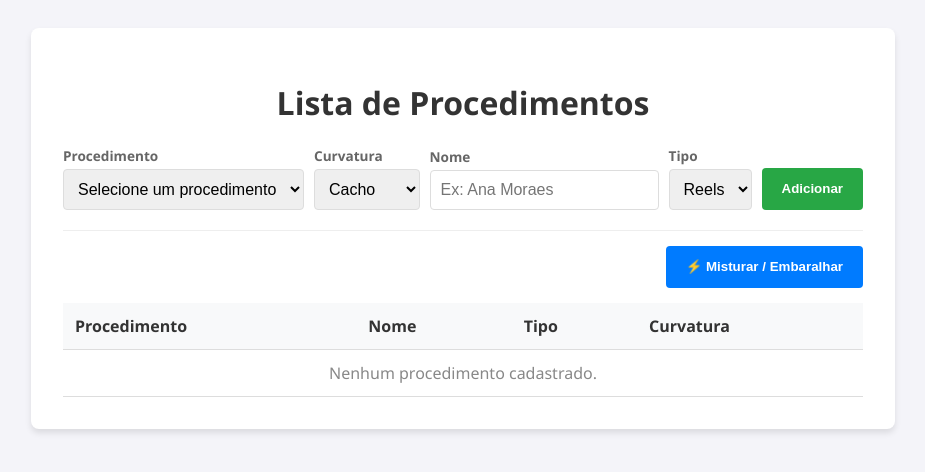
After one commit to dorneleslet/SublimeCaixa-teste, a Django app: page /configuracoes/embaralhar/ in a window 1280 px wide. The commit adds this page. Shown: the top 472 px of the page, without its empty margins (177-1102 px from the left). Run offline with Django 4.2, Linux system fonts and the light colour scheme.

Commit message:
Adicionando funcionalidade para criação de conteúdos para redes sociais

```diff
--- a/configuracoes/templates/configuracoes.html
+++ b/configuracoes/templates/configuracoes.html
@@ -46,6 +46,12 @@
                     <a href="{% url 'usuarios' %}"> Configurar acessos</a><hr>
                     <a href="{% url 'adicionar_usuario' %}"> Adicionar acessos</a>
                 </div>
+                <button class="collapse-btn" style="color: #fff;">Ferramentas</button>
+                <div class="collapse-content">
+                    <a href="{% url 'embaralhar' %}"> Marketing - Criação de conteúdos para redes sociais</a><hr>
+                    <a href="{% url 'message' %}"> Envio de mensagens</a><hr>
+                    <a href="{% url 'landing_page' %}"> Landing Page Cursos Sublime</a>
+                </div>
 
                 <script>
                     const buttons = document.querySelectorAll('.collapse-btn');
--- a/configuracoes/urls.py
+++ b/configuracoes/urls.py
@@ -10,6 +10,8 @@ urlpatterns = [
     path('usuarios/<int:user_id>/excluir/', views.excluir_usuario, name='excluir_usuario'),
     path('message/', views.message, name='message'),
     path('landingpage/', views.landing_page_view, name='landing_page'),
+    path('embaralhar/', views.embaralhar_lista, name='embaralhar'),
+
 
 
 
--- a/configuracoes/views.py
+++ b/configuracoes/views.py
@@ -78,3 +78,6 @@ def message(request):
 
 def landing_page_view(request):
     return render(request, 'landing_page.html')
+
+def embaralhar_lista(request):
+    return render(request, 'embaralhar.html')
--- /dev/null
+++ b/templates/embaralhar.html
@@ -0,0 +1,330 @@
+<!DOCTYPE html>
+<html lang="pt-BR">
+<head>
+    <meta charset="UTF-8">
+    <meta name="viewport" content="width=device-width, initial-scale=1.0">
+    <title>Gerenciador de Procedimentos</title>
+    <style>
+        body {
+            font-family: 'Segoe UI', Tahoma, Geneva, Verdana, sans-serif;
+            background-color: #f4f4f9;
+            display: flex;
+            justify-content: center;
+            padding: 20px;
+        }
+
+        .container {
+            background-color: white;
+            padding: 2rem;
+            border-radius: 8px;
+            box-shadow: 0 4px 6px rgba(0,0,0,0.1);
+            width: 100%;
+            max-width: 800px;
+        }
+
+        h1 {
+            color: #333;
+            text-align: center;
+        }
+
+        .input-group {
+            display: grid;
+            grid-template-columns: 1fr 2fr 1fr 1fr auto;
+            gap: 10px;
+            margin-bottom: 20px;
+            align-items: end;
+        }
+
+        .form-control {
+            display: flex;
+            flex-direction: column;
+        }
+
+        label {
+            font-size: 0.85rem;
+            margin-bottom: 4px;
+            color: #666;
+            font-weight: bold;
+        }
+
+        input, select {
+            padding: 10px;
+            border: 1px solid #ddd;
+            border-radius: 4px;
+            font-size: 1rem;
+        }
+
+        button {
+            padding: 10px 20px;
+            border: none;
+            border-radius: 4px;
+            cursor: pointer;
+            font-weight: bold;
+            transition: background 0.3s;
+            height: 42px; /* Alinhar com inputs */
+        }
+
+        #btnAdd {
+            background-color: #28a745;
+            color: white;
+        }
+
+        #btnAdd:hover {
+            background-color: #218838;
+        }
+
+        .actions {
+            display: flex;
+            justify-content: flex-end;
+            margin-bottom: 15px;
+            border-top: 1px solid #eee;
+            padding-top: 15px;
+        }
+
+        #btnShuffle {
+            background-color: #007bff;
+            color: white;
+        }
+
+        #btnShuffle:hover {
+            background-color: #0056b3;
+        }
+
+        table {
+            width: 100%;
+            border-collapse: collapse;
+            margin-top: 10px;
+        }
+
+        th, td {
+            padding: 12px;
+            text-align: left;
+            border-bottom: 1px solid #ddd;
+        }
+
+        th {
+            background-color: #f8f9fa;
+            color: #333;
+        }
+
+        tr:hover {
+            background-color: #f1f1f1;
+        }
+
+        /* Responsividade para telas menores */
+        @media (max-width: 600px) {
+            .input-group {
+                grid-template-columns: 1fr;
+            }
+            button {
+                width: 100%;
+            }
+        }
+    </style>
+</head>
+<body>
+
+<div class="container">
+    <h1>Lista de Procedimentos</h1>
+
+    <!-- Área de Inserção -->
+    <div class="input-group">
+        <div class="form-control">
+            <label for="procId">Procedimento</label>
+            <select id="procId">
+                <option value="" disabled selected>Selecione um procedimento</option>
+                <option value="Corte">Corte</option>
+                <option value="Liso">Liso</option>
+                <option value="Coloração">Coloração</option>
+                <option value="Iluminado">Iluminado</option>
+                <option value="Loiro">Loiro</option>
+                <option value="Tratamento">Tratamento</option>
+            </select>
+        </div>
+        <div class="form-control">
+            <label for="procCurvature">Curvatura</label>
+            <select id="procCurvature">
+                <option value="cacho">Cacho</option>
+                <option value="liso">Liso</option>
+            </select>
+        </div>
+        <div class="form-control">
+            <label for="procName">Nome</label>
+            <input type="text" id="procName" placeholder="Ex: Ana Moraes">
+        </div>
+
+        <div class="form-control">
+            <label for="procType">Tipo</label>
+            <select id="procType">
+                <option value="Reels">Reels</option>
+                <option value="Feed">Feed</option>
+            </select>
+        </div>
+        <button id="btnAdd" onclick="addProcedure()">Adicionar</button>
+    </div>
+
+    <!-- Área de Ações -->
+    <div class="actions">
+        <button id="btnShuffle" type="button" class="btn btn-secondary" onclick="shuffleProcedures()">
+            ⚡ Misturar / Embaralhar
+        </button>
+    </div>
+
+    <!-- Tabela de Listagem -->
+    <table>
+        <thead>
+            <tr>
+                <th>Procedimento</th>
+                <th>Nome</th>
+                <th>Tipo</th>
+                <th>Curvatura</th>
+            </tr>
+        </thead>
+        <tbody id="tableBody">
+            <!-- Os itens aparecerão aqui -->
+        </tbody>
+    </table>
+</div>
+
+<script>
+    // Estado da aplicação (Lista de procedimentos)
+    let procedures = [];
+
+    // Função para adicionar novo procedimento
+    function addProcedure() {
+        const idInput = document.getElementById('procId');
+        const nameInput = document.getElementById('procName');
+        const typeInput = document.getElementById('procType');
+        const curvatureInput = document.getElementById('procCurvature');
+
+        const id = idInput.value.trim();
+        const name = nameInput.value.trim();
+        const type = typeInput.value;
+        const curvature = curvatureInput.value;
+
+        if (id === '' || name === '') {
+            alert('Por favor, preencha o código do procedimento e o nome.');
+            return;
+        }
+
+        const newProc = { id, name, curvature, type };
+        procedures.push(newProc);
+
+        // Limpar inputs e focar no primeiro
+        idInput.value = '';
+        nameInput.value = '';
+        idInput.focus();
+
+        renderTable();
+    }
+
+    // Função para renderizar a tabela HTML baseada no array
+    function renderTable() {
+        const tbody = document.getElementById('tableBody');
+        tbody.innerHTML = ''; // Limpa a tabela atual
+
+        if (procedures.length === 0) {
+            tbody.innerHTML = '<tr><td colspan="4" style="text-align:center; color:#888;">Nenhum procedimento cadastrado.</td></tr>';
+            return;
+        }
+
+        procedures.forEach(proc => {
+            const row = document.createElement('tr');
+            row.innerHTML = `
+                <td><strong>${proc.id}</strong></td>
+                <td>${proc.name}</td>
+                <td>${proc.curvature.charAt(0).toUpperCase() + proc.curvature.slice(1)}</td>
+                <td><span style="background:#eee; padding:2px 6px; border-radius:4px; font-size:0.9em;">${proc.type}</span></td>
+            `;
+            tbody.appendChild(row);
+        });
+    }
+
+    // Função auxiliar para embaralhar um array (Fisher-Yates)
+    function shuffleArray(array) {
+        for (let i = array.length - 1; i > 0; i--) {
+            const j = Math.floor(Math.random() * (i + 1));
+            [array[i], array[j]] = [array[j], array[i]];
+        }
+    }
+
+    // Algoritmo modificado para atender regras de negócio
+    function shuffleProcedures() {
+        if (procedures.length < 2) {
+            alert("Adicione pelo menos 2 itens para embaralhar.");
+            return;
+        }
+
+        // 1. Separar em quatro pools (tipo/curvatura) e embaralhar
+        const pools = {
+            Feed: {
+                cacho: procedures.filter(p => p.type === 'Feed' && p.curvature === 'cacho'),
+                liso: procedures.filter(p => p.type === 'Feed' && p.curvature === 'liso')
+            },
+            Reels: {
+                cacho: procedures.filter(p => p.type === 'Reels' && p.curvature === 'cacho'),
+                liso: procedures.filter(p => p.type === 'Reels' && p.curvature === 'liso')
+            }
+        };
+
+        shuffleArray(pools.Feed.cacho);
+        shuffleArray(pools.Feed.liso);
+        shuffleArray(pools.Reels.cacho);
+        shuffleArray(pools.Reels.liso);
+
+        let result = [];
+        const total = procedures.length;
+
+        for (let i = 0; i < total; i++) {
+            // 2. Determinar as propriedades ideais para a posição atual
+            const wantReels = (i % 3) === 1;
+            const wantLiso = (i % 2) === 1; // 0=cacho, 1=liso
+
+            const wantedType = wantReels ? 'Reels' : 'Feed';
+            const wantedCurvature = wantLiso ? 'liso' : 'cacho';
+
+            // 3. Encontrar o melhor pool disponível (com fallback)
+            let targetPools = [
+                pools[wantedType][wantedCurvature],
+                pools[wantedType][wantedCurvature === 'cacho' ? 'liso' : 'cacho'], // Quebra regra de curvatura
+                pools[wantedType === 'Feed' ? 'Reels' : 'Feed'][wantedCurvature], // Quebra regra de tipo
+                pools[wantedType === 'Feed' ? 'Reels' : 'Feed'][wantedCurvature === 'cacho' ? 'liso' : 'cacho'] // Quebra ambas
+            ];
+
+            let pool = targetPools.find(p => p.length > 0);
+
+            if (!pool) break; // Não há mais itens em nenhum pool
+
+            // 4. Regra: Nenhum procedimento com o mesmo nome (id) pode ficar junto
+            const lastId = result.length > 0 ? result[result.length - 1].id : null;
+
+            // Tenta encontrar um item que seja diferente do anterior
+            let selectedIndex = pool.findIndex(p => p.id !== lastId);
+
+            // Se não encontrar (todos iguais), pega o primeiro mesmo (caso limite)
+            if (selectedIndex === -1) selectedIndex = 0;
+
+            // 5. Adiciona o item selecionado ao resultado e remove do pool
+            const selectedItem = pool.splice(selectedIndex, 1)[0];
+            result.push(selectedItem);
+        }
+
+        procedures = result;
+        renderTable();
+    }
+
+    // Inicializa a tabela vazia
+    renderTable();
+
+    // Permitir adicionar apertando ENTER
+    document.addEventListener('keypress', function (e) {
+        if (e.key === 'Enter') {
+            addProcedure();
+        }
+    });
+</script>
+
+
+
+</body>
+</html>
```
Also changed, not shown: templates/base.html (+9 -2 lines), templates/landing_page.html (+6 -6 lines), README.md.
